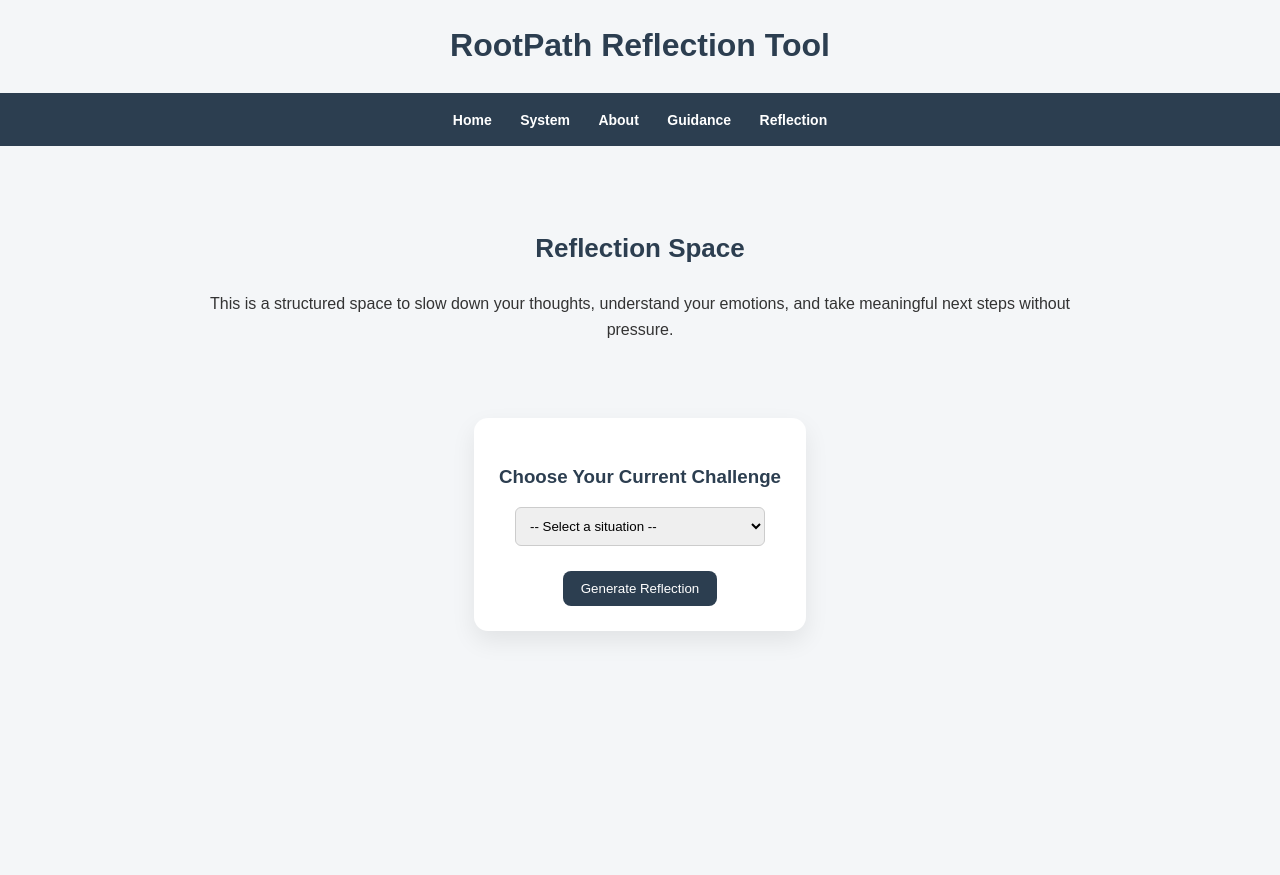
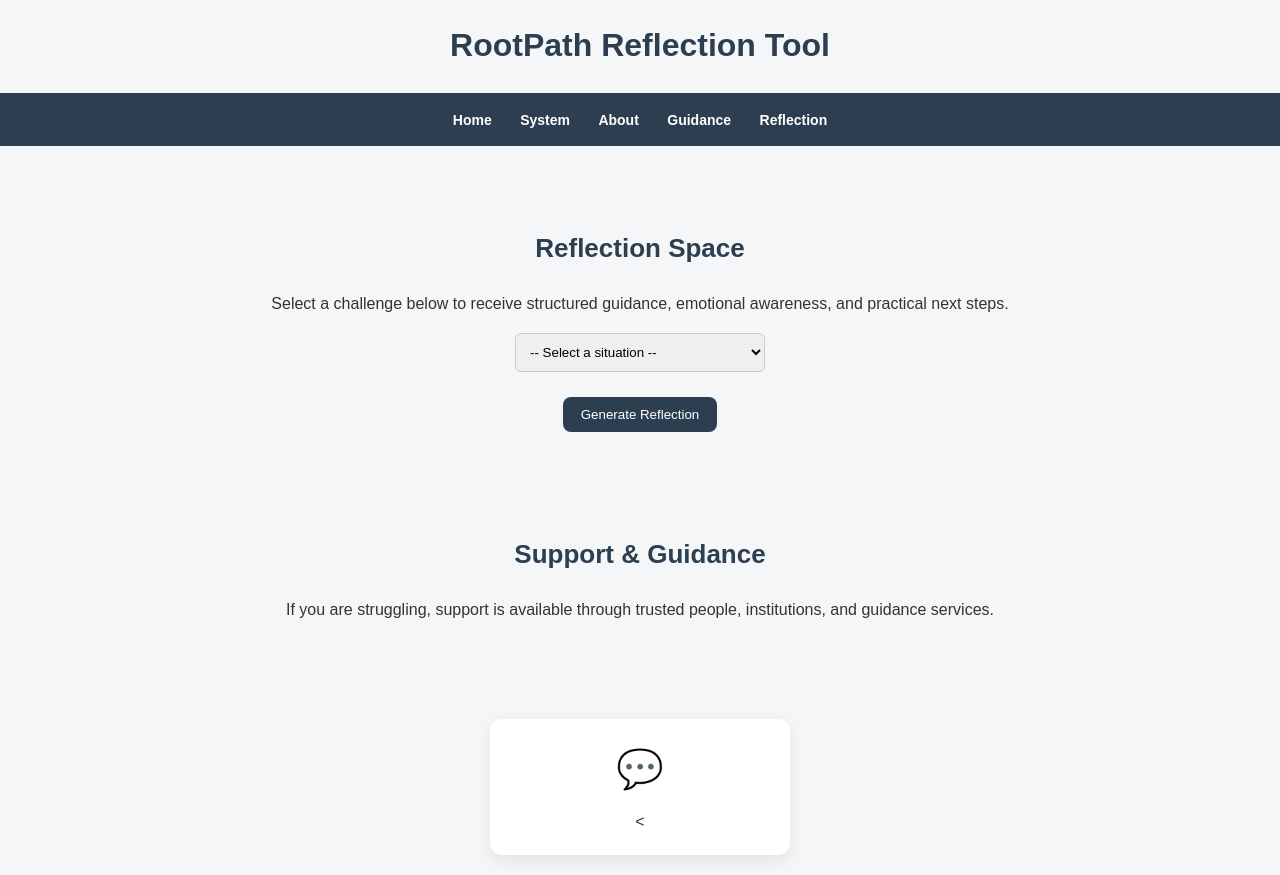
Before and after one commit to gailgirlie-cmd/YouthConnect_Project, a Flask app: page /reflection in a window 1280 px wide. Before the commit the page ends 636 px from the top, so only its background shows below. Run offline with Flask 3, Linux system fonts and the light colour scheme.

Commit message:
Update reflection.html

```diff
--- a/templates/reflection.html
+++ b/templates/reflection.html
@@ -17,31 +17,15 @@
     <a href="/reflection">Reflection</a>
 </nav>
 
-<!-- HEADER -->
 <div class="hero">
 
     <h2>Reflection Space</h2>
 
     <p>
-        This is a structured space to slow down your thoughts, understand your emotions,
-        and take meaningful next steps without pressure.
+        Select a challenge below to receive structured guidance, emotional awareness, and practical next steps.
     </p>
 
-</div>
-
-<!-- SELECTED -->
-{% if selected %}
-<div class="selected-box">
-    You selected: {{ selected | capitalize }}
-</div>
-{% endif %}
-
-<!-- FORM -->
-<div class="card-section">
-
-    <form method="POST" class="form-box">
-
-        <h3>Choose Your Current Challenge</h3>
+    <form method="POST">
 
         <select name="challenge" required>
             <option value="">-- Select a situation --</option>
@@ -62,21 +46,18 @@
 
 </div>
 
-<!-- RESULTS INTRO -->
-{% if result %}
+{% if selected %}
 
 <div class="hero">
 
-    <h2>Your Reflection Path</h2>
-
-    <p>
-        Take a moment to read slowly. You don’t need to fix everything at once.
-        Focus on understanding first.
-    </p>
+    <h2>You Selected: {{ selected | capitalize }}</h2>
 
 </div>
 
-<!-- RESULTS GRID -->
+{% endif %}
+
+{% if result %}
+
 <div class="features-container">
 
     <div class="feature-card">
@@ -87,19 +68,19 @@
 
     <div class="feature-card">
         <div class="icon">💭</div>
-        <h3>Emotional Awareness</h3>
+        <h3>Emotion</h3>
         <p>{{ result.emotion }}</p>
     </div>
 
     <div class="feature-card">
         <div class="icon">🛠</div>
-        <h3>Next Step</h3>
+        <h3>Action</h3>
         <p>{{ result.action }}</p>
     </div>
 
     <div class="feature-card">
         <div class="icon">🔍</div>
-        <h3>Reflection Question</h3>
+        <h3>Reflection</h3>
         <p>{{ result.reflection }}</p>
     </div>
 
@@ -111,23 +92,26 @@
 
     <div class="feature-card">
         <div class="icon">✝️</div>
-        <h3>Support Reminder</h3>
+        <h3>Faith Support</h3>
         <p>{{ result.faith }}</p>
     </div>
 
 </div>
 
-<!-- END MESSAGE -->
+{% endif %}
+
 <div class="hero">
 
-    <p style="font-size: 16px; opacity: 0.8;">
-        You do not need to solve everything today.
-        You only need to take the next right step.
+    <h2>Support & Guidance</h2>
+
+    <p>
+        If you are struggling, support is available through trusted people, institutions, and guidance services.
     </p>
 
 </div>
 
-{% endif %}
+<div class="features-container">
 
-</body>
-</html>
+    <div class="feature-card">
+        <div class="icon">💬</div>
+        <
```
